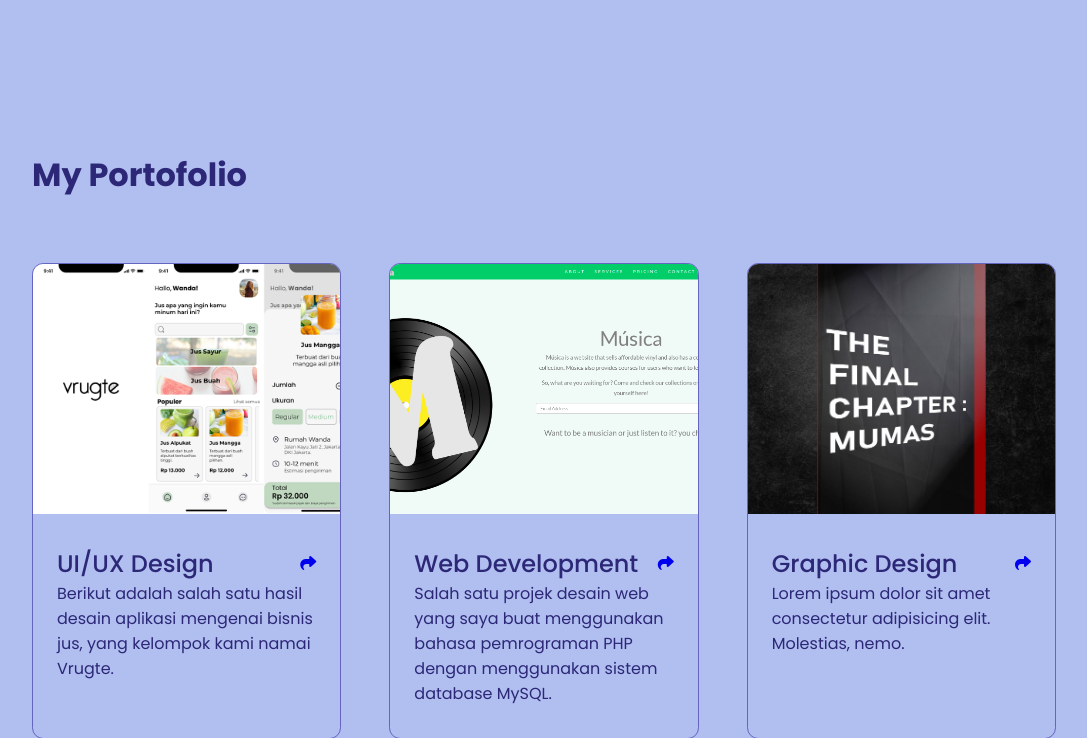
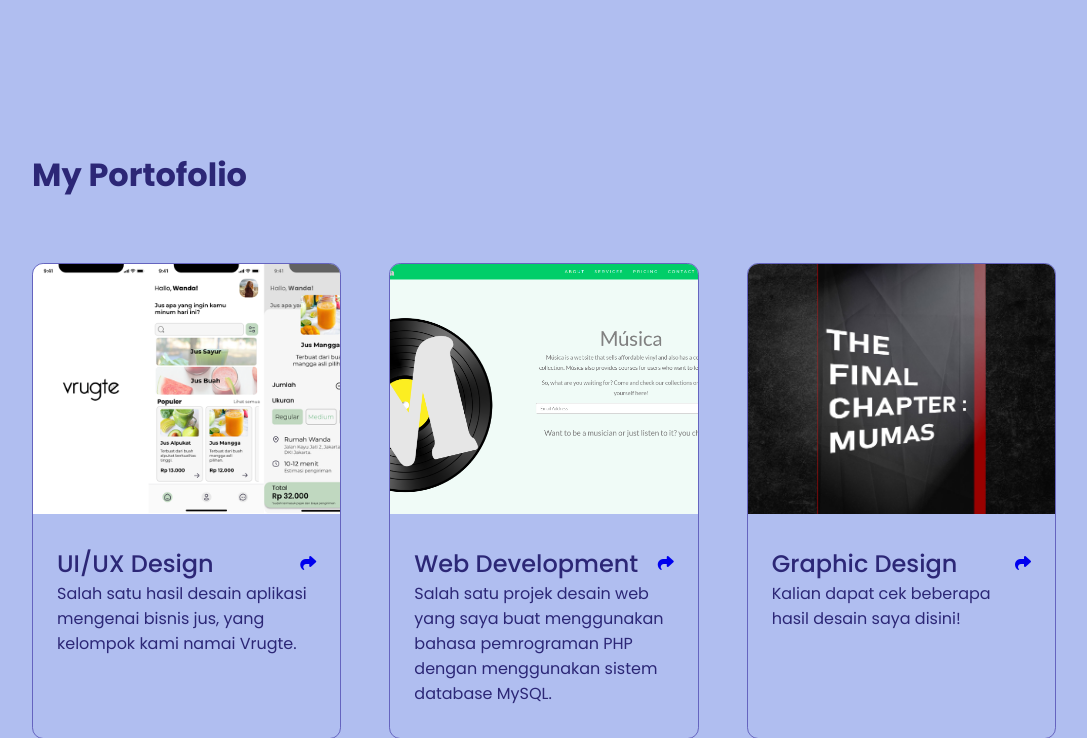
Before and after one commit to devinans/personalwebdevina, a plain HTML site: page index.html in a window 1280 px wide. Shown: the part 2062-2800 px from the top of the page, without its empty margins (96-1183 px from the left). Drawn offline with Linux system fonts and the light colour scheme.

Commit message:
Update index.html

```diff
--- a/index.html
+++ b/index.html
@@ -37,7 +37,7 @@
                     <h3 class="intro">Hej!</h3>
                     <h1 class="hero-name">Saya <span>Devina</span>.</h1>
                     <p>
-                        Bisa dibilang, saya merupakan fullstack developer. <br>Saya juga bisa mendesain (as a hobby).
+                        Bisa dibilang, saya merupakan fullstack developer. <br>Saya juga bisa mendesain.
                     </p>
                 </div>
             </section>
@@ -130,7 +130,7 @@
                             target="_blank" rel="noopener" rel="noreferrer">
                                 <i class="fa-solid fa-share"></i></a>
                         </div>
-                        <p>Berikut adalah salah satu hasil desain aplikasi mengenai bisnis jus, yang kelompok kami namai Vrugte.</p>
+                        <p>Salah satu hasil desain aplikasi mengenai bisnis jus, yang kelompok kami namai Vrugte.</p>
                     </div>
                 </div>
                 <!--Porto 2-->
@@ -160,7 +160,7 @@
                             <a href="https://www.canva.com/design/DAGGzNSAs_I/4xY4emzbyBdJmJtPbLO-Tw/edit?utm_content=DAGGzNSAs_I&utm_campaign=designshare&utm_medium=link2&utm_source=sharebutton"
                             target="_blank" rel="noopener" rel="noreferrer"><i class="fa-solid fa-share"></i></a>
                         </div>
-                        <p>Lorem ipsum dolor sit amet consectetur adipisicing elit. Molestias, nemo.</p>
+                        <p>Kalian dapat cek beberapa hasil desain saya disini!</p>
                     </div>
                 </div>
             </div>
```
